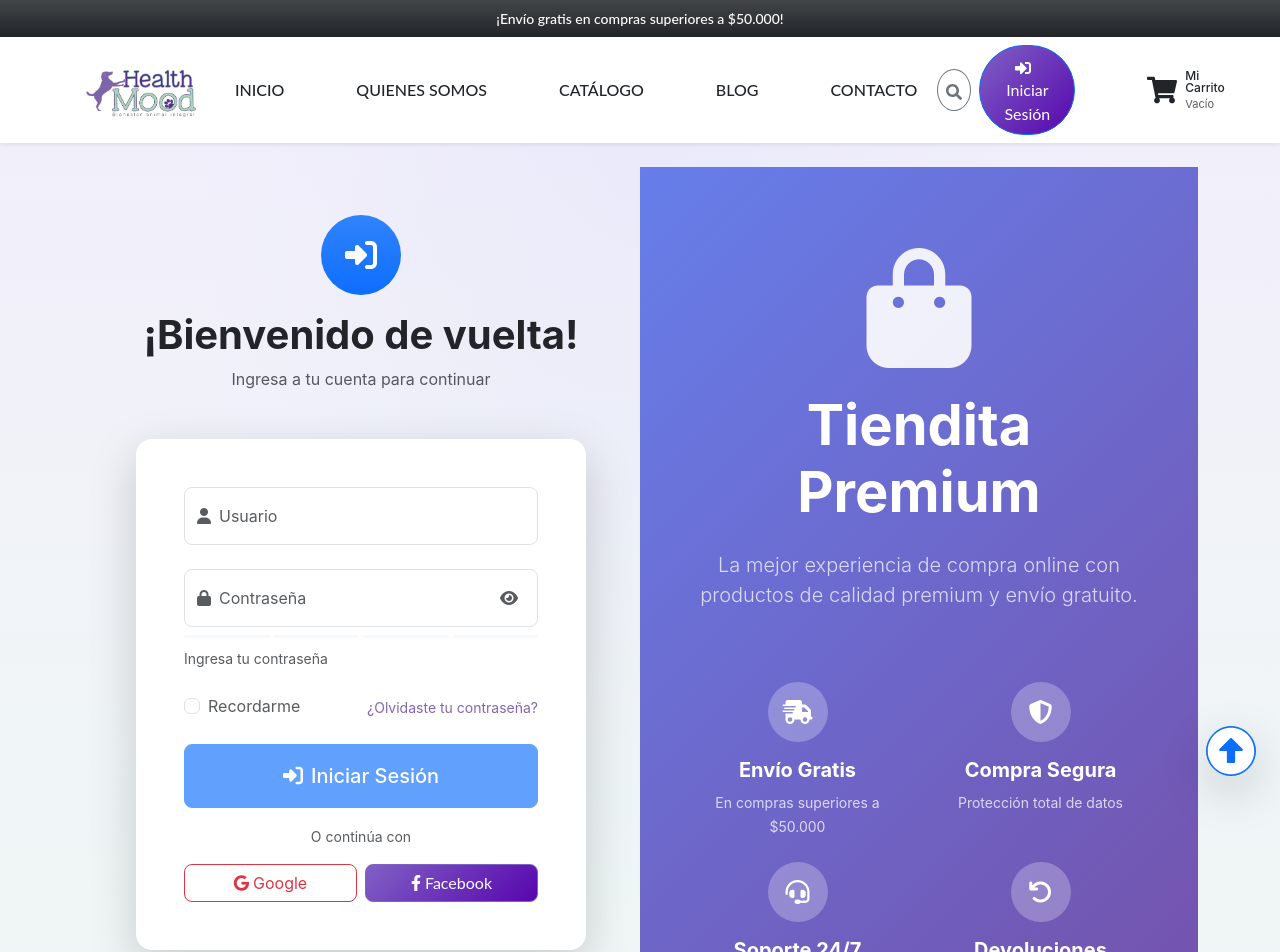
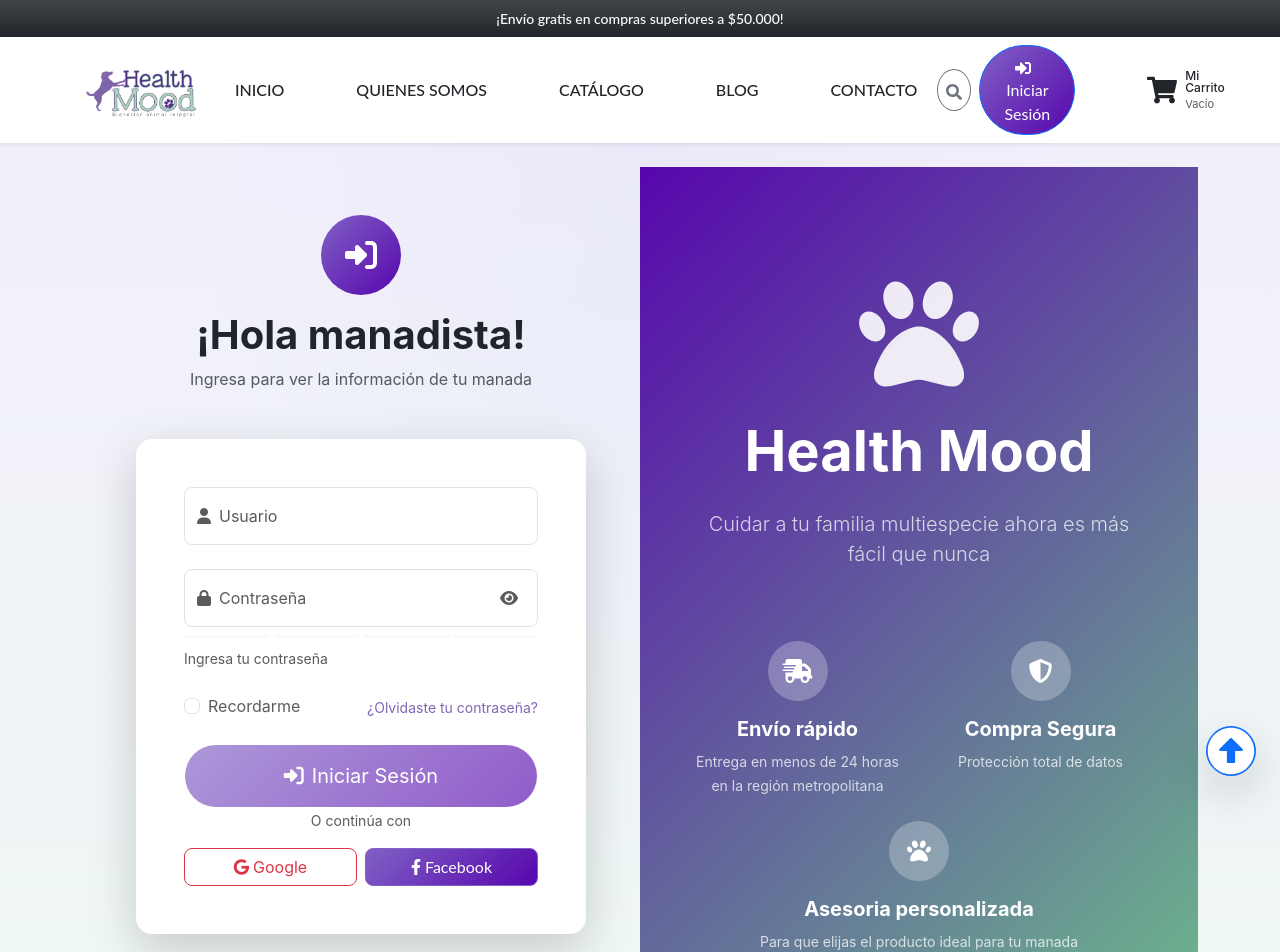
Before and after one commit to moredevj/HealthMood, a React (Vite) app: page /login in a window 1280 px wide. Shown: the top 952 px of the page. Built offline with nearby package versions, Linux system fonts and the light colour scheme.

Commit message:
loginForm y LoginPage actualizado

```diff
--- a/index.css
+++ b/index.css
@@ -1 +1,14 @@
 @import 'bootstrap/dist/css/bootstrap.min.css';
+
+.btn-morado-outline {
+  background: transparent;
+  color: #5706ad;
+  border: 2px solid #5706ad;
+  transition: all 0.2s;
+}
+
+.btn-morado-outline:hover, .btn-morado-outline:focus {
+  background: #5706ad;
+  color: #fff;
+  border-color: #5706ad;
+}
--- a/src/main.jsx
+++ b/src/main.jsx
@@ -6,6 +6,7 @@ import 'bootstrap/dist/js/bootstrap.bundle.min.js';
 import './index.css';
 import App from './App.jsx';
 
+
 createRoot(document.getElementById('root')).render(
   <StrictMode>
     <App />
--- a/src/modules/auth/components/LoginForm.jsx
+++ b/src/modules/auth/components/LoginForm.jsx
@@ -114,11 +114,16 @@ export default function LoginForm({ onSubmit, submitText = 'Entrar' }) {
       </div>
 
       {/* Submit Button */}
-      <div className="d-grid mb-3">
+       <div className="d-grid mt-4">
         <button
           type="submit"
-          className="btn btn-primary btn-lg rounded-3 fw-medium py-3 position-relative overflow-hidden"
+          className="btn btn-lg py-3 btn-morado-outline"
           disabled={!isFormValid || isLoading}
+          style={{
+            background: 'linear-gradient(135deg, #8061c5 0%, #5706ad 100%)',
+            color: 'white',
+            borderRadius: '50px',
+          }}
         >
           {isLoading ? (
             <>
@@ -133,15 +138,6 @@ export default function LoginForm({ onSubmit, submitText = 'Entrar' }) {
               {submitText}
             </>
           )}
-
-          {/* Button shine effect */}
-          <div
-            className="position-absolute top-0 start-0 w-100 h-100 bg-white bg-opacity-20 d-none"
-            style={{
-              background: 'linear-gradient(45deg, transparent, rgba(255,255,255,0.3), transparent)',
-              transform: 'translateX(-100%)'
-            }}
-          />
         </button>
       </div>
 
--- a/src/modules/auth/components/RegisterForm.jsx
+++ b/src/modules/auth/components/RegisterForm.jsx
@@ -187,7 +187,7 @@ export default function RegisterForm({ onSubmit, submitText = 'Registrarse' }) {
       <div className="d-grid mt-4">
         <button
           type="submit"
-          className="btn btn-lg py-3"
+          className="btn btn-lg py-3 btn-morado-outline"
           disabled={!isFormValid || isLoading}
           style={{
             background: 'linear-gradient(135deg, #8061c5 0%, #5706ad 100%)',
--- a/src/modules/auth/pages/LoginPage.jsx
+++ b/src/modules/auth/pages/LoginPage.jsx
@@ -13,7 +13,7 @@ export default function LoginPage() {
   const handleLogin = ({ username, password }) => {
     const { ok, message } = login(username, password);
     if (ok) {
-      setAlert({ show: true, msg: '¡Bienvenido de vuelta! 🎉', variant: 'success' });
+      setAlert({ show: true, msg: '¡Ingreso con éxito! 🎉', variant: 'success' });
       setTimeout(() => navigate('/'), 1500);
     } else {
       setAlert({ show: true, msg: message || 'Credenciales incorrectas. Inténtalo nuevamente.', variant: 'danger' });
@@ -27,14 +27,21 @@ export default function LoginPage() {
         <div className="col-lg-6 d-flex align-items-center justify-content-center py-5">
           <div className="w-100" style={{ maxWidth: '450px' }}>
 
-            {/* Header */}
-            <div className="text-center mb-5">
-              <div className="d-inline-flex align-items-center justify-content-center bg-primary bg-gradient rounded-circle mb-3" style={{ width: '80px', height: '80px' }}>
-                <i className="fas fa-sign-in-alt text-white fs-2"></i>
-              </div>
-              <h1 className="display-6 fw-bold text-dark mb-2">¡Bienvenido de vuelta!</h1>
-              <p className="text-muted mb-0">Ingresa a tu cuenta para continuar</p>
-            </div>
+         {/* Header */}
+<div className="text-center mb-5">
+  <div
+    className="d-inline-flex align-items-center justify-content-center rounded-circle mb-3"
+    style={{
+      width: '80px',
+      height: '80px',
+      background: 'linear-gradient(135deg, #8061c5 0%, #5706ad 100%)'
+    }}
+  >
+    <i className="fas fa-sign-in-alt fs-2" style={{ color: '#fff' }}></i>
+  </div>
+  <h1 className="display-6 fw-bold text-dark mb-2">¡Hola manadista!</h1>
+  <p className="text-muted mb-0">Ingresa para ver la información de tu manada</p>
+</div>
 
             {/* Alert */}
             <AlertBox
@@ -59,7 +66,7 @@ export default function LoginPage() {
                 className="btn btn-outline-primary btn-lg rounded-pill px-4"
               >
                 <i className="fas fa-user-plus me-2"></i>
-                Crear cuenta nueva
+                Crear cuenta
               </Link>
             </div>
 
@@ -89,16 +96,16 @@ export default function LoginPage() {
 
         {/* Right Side - Hero Image/Content */}
         <div className="col-lg-6 d-none d-lg-flex align-items-center justify-content-center p-5" style={{
-          background: 'linear-gradient(135deg, #667eea 0%, #764ba2 100%)'
+          background: 'linear-gradient(135deg, #5706ad  0%, #70d187ff  100%)'
         }}>
           <div className="text-center text-white">
             <div className="mb-4">
-              <i className="fas fa-shopping-bag" style={{ fontSize: '120px', opacity: 0.9 }}></i>
+              <i className="fas fa-paw" style={{ fontSize: '120px', opacity: 0.9 }}></i>
             </div>
 
-            <h2 className="display-4 fw-bold mb-4">Tiendita Premium</h2>
+            <h2 className="display-4 fw-bold mb-4">Health Mood</h2>
             <p className="lead mb-4 opacity-75">
-              La mejor experiencia de compra online con productos de calidad premium y envío gratuito.
+              Cuidar a tu familia multiespecie ahora es más fácil que nunca
             </p>
 
             {/* Features */}
@@ -108,8 +115,8 @@ export default function LoginPage() {
                   <div className="bg-white bg-opacity-25 rounded-circle mx-auto mb-3 d-flex align-items-center justify-content-center" style={{ width: '60px', height: '60px' }}>
                     <i className="fas fa-shipping-fast text-white fs-4"></i>
                   </div>
-                  <h5 className="fw-bold">Envío Gratis</h5>
-                  <small className="opacity-75">En compras superiores a $50.000</small>
+                  <h5 className="fw-bold">Envío rápido</h5>
+                  <small className="opacity-75">Entrega en menos de 24 horas en la región metropolitana</small>
                 </div>
               </div>
               <div className="col-md-6">
@@ -121,22 +128,13 @@ export default function LoginPage() {
                   <small className="opacity-75">Protección total de datos</small>
                 </div>
               </div>
-              <div className="col-md-6">
+              <div className="col-md-12">
                 <div className="text-center">
                   <div className="bg-white bg-opacity-25 rounded-circle mx-auto mb-3 d-flex align-items-center justify-content-center" style={{ width: '60px', height: '60px' }}>
-                    <i className="fas fa-headset text-white fs-4"></i>
+                    <i className="fas fa-paw text-white fs-4"></i>
                   </div>
-                  <h5 className="fw-bold">Soporte 24/7</h5>
-                  <small className="opacity-75">Atención personalizada</small>
-                </div>
-              </div>
-              <div className="col-md-6">
-                <div className="text-center">
-                  <div className="bg-white bg-opacity-25 rounded-circle mx-auto mb-3 d-flex align-items-center justify-content-center" style={{ width: '60px', height: '60px' }}>
-                    <i className="fas fa-undo text-white fs-4"></i>
-                  </div>
-                  <h5 className="fw-bold">Devoluciones</h5>
-                  <small className="opacity-75">30 días sin preguntas</small>
+                  <h5 className="fw-bold">Asesoria personalizada</h5>
+                  <small className="opacity-75">Para que elijas el producto ideal para tu manada</small>
                 </div>
               </div>
             </div>
--- a/src/modules/auth/pages/RegisterPage.jsx
+++ b/src/modules/auth/pages/RegisterPage.jsx
@@ -34,7 +34,7 @@ export default function RegisterPage() {
       <div className="row min-vh-100">
         {/* Left Side - Hero Content */}
         <div className="col-lg-6 d-none d-lg-flex align-items-center justify-content-center p-5" style={{
-          background: 'linear-gradient(135deg, #70d187ff 0%, #704f89ff 100%)'
+          background: 'linear-gradient(135deg, #70d187ff 0%, #5706ad  100%)'
         }}>
           <div className="text-center text-white">
             <div className="mb-4">
```
